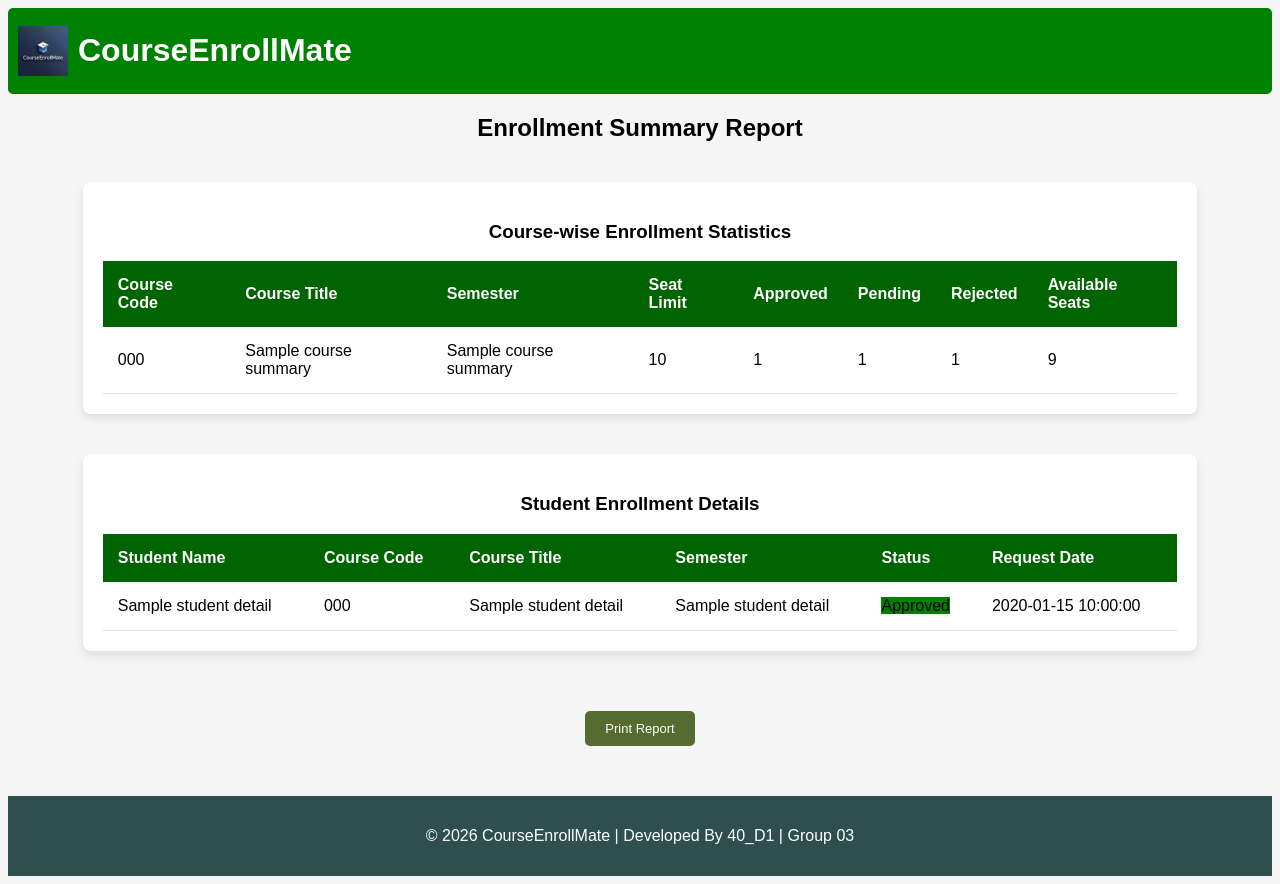
After one commit to adullahalmustakim/CourseEnrollMate, a Flask app: template templates/enrollment_report.html in a window 1280 px wide. The commit adds this page. Run offline with Flask 3, Linux system fonts and the light colour scheme; the template is opened without the code that fills it: most values are stand-ins (such as "Sample title", 1, 10 or a date in 2020).

Commit message:
Added Module 3 - Feature 4 :  Enrollment Summary and Reporting

```diff
--- a/app.py
+++ b/app.py
@@ -934,6 +934,57 @@ def delete_drop_deadline(id):
 
     return redirect(url_for("manage_drop_deadlines"))
 
+@app.route("/enrollment_report")
+@login_required
+@role_required("admin")
+def enrollment_report():
+
+    conn = get_db_connection()
+
+    course_summary = conn.execute("""
+        SELECT
+            c.course_code,
+            c.course_title,
+            s.semester_name,
+            co.max_seats,
+
+            SUM(CASE WHEN er.status = 'approved' THEN 1 ELSE 0 END) AS approved_count,
+            SUM(CASE WHEN er.status = 'pending' THEN 1 ELSE 0 END) AS pending_count,
+            SUM(CASE WHEN er.status = 'rejected' THEN 1 ELSE 0 END) AS rejected_count
+
+        FROM course_offerings co
+        JOIN courses c ON co.course_id = c.id
+        JOIN semesters s ON co.semester_id = s.id
+        LEFT JOIN enrollment_requests er ON er.offering_id = co.id
+
+        GROUP BY co.id
+        ORDER BY s.semester_name, c.course_code
+    """).fetchall()
+
+    student_details = conn.execute("""
+        SELECT
+            u.full_name AS student_name,
+            c.course_code,
+            c.course_title,
+            s.semester_name,
+            er.status,
+            er.request_date
+        FROM enrollment_requests er
+        JOIN users u ON er.student_id = u.id
+        JOIN course_offerings co ON er.offering_id = co.id
+        JOIN courses c ON co.course_id = c.id
+        JOIN semesters s ON co.semester_id = s.id
+        ORDER BY u.full_name
+    """).fetchall()
+
+    conn.close()
+
+    return render_template(
+        "enrollment_report.html",
+        course_summary=course_summary,
+        student_details=student_details
+    )
+
 @app.route("/logout")
 def logout():
     session.clear()
--- /dev/null
+++ b/changes.txt
@@ -0,0 +1,4 @@
+app.py
+    -@app.route("/enrollment_report")
+admin_dashboard.html
+enrollment_report.html
--- a/static/style.css
+++ b/static/style.css
@@ -241,3 +241,52 @@ tbody tr{
     align-items: center;
     gap: 10px;
 }
+
+/* graph bar */
+
+.bar-container {
+    display: flex;
+    width: 100%;
+    height: 25px;
+    margin-bottom: 15px;
+    background: #eee;
+    border-radius: 5px;
+    overflow: hidden;
+}
+
+.bar {
+    height: 100%;
+    text-align: center;
+    font-size: 12px;
+    color: white;
+}
+
+.approved {
+    background: green;
+}
+
+.pending {
+    background: orange;
+}
+
+.rejected {
+    background: red;
+}
+
+/*print button*/
+.print-btn {
+    display: inline-block;
+    width: auto !important;     /* 🔥 force small width */
+    padding: 10px 20px;          /* smaller padding */
+    font-size: 13px;            /* smaller text */
+    background: darkolivegreen;
+    color: white;
+    text-decoration: none;
+    border-radius: 5px;
+    border: none;               /* remove default button border */
+    cursor: pointer;
+}
+
+.print-btn:hover {
+    background: lightskyblue;
+}
--- a/templates/admin_dashboard.html
+++ b/templates/admin_dashboard.html
@@ -46,6 +46,8 @@
 
     <a href="/manage_drop_deadlines">Manage Drop Deadlines</a>
 
+    <a href="/enrollment_report">Enrollment Report</a>
+
 
 </div>
 
--- /dev/null
+++ b/templates/enrollment_report.html
@@ -0,0 +1,88 @@
+{% extends "base.html" %}
+
+{% block body %}
+
+
+<h2>Enrollment Summary Report</h2>
+
+<div class="table-container">
+
+<h3>Course-wise Enrollment Statistics</h3>
+
+<table>
+<thead>
+<tr>
+    <th>Course Code</th>
+    <th>Course Title</th>
+    <th>Semester</th>
+    <th>Seat Limit</th>
+    <th>Approved</th>
+    <th>Pending</th>
+    <th>Rejected</th>
+    <th>Available Seats</th>
+</tr>
+</thead>
+{% for c in course_summary %}
+<tbody>
+<tr>
+    <td>{{ c.course_code }}</td>
+    <td>{{ c.course_title }}</td>
+    <td>{{ c.semester_name }}</td>
+    <td>{{ c.max_seats }}</td>
+    <td>{{ c.approved_count or 0 }}</td>
+    <td>{{ c.pending_count or 0 }}</td>
+    <td>{{ c.rejected_count or 0 }}</td>
+
+    <td>
+        {{ (c.max_seats or 0) - (c.approved_count or 0) }}
+    </td>
+</tr>
+</tbody>
+{% endfor %}
+
+</table>
+</div>
+
+<div class="table-container">
+<h3>Student Enrollment Details</h3>
+
+<table>
+<thead>
+<tr>
+    <th>Student Name</th>
+    <th>Course Code</th>
+    <th>Course Title</th>
+    <th>Semester</th>
+    <th>Status</th>
+    <th>Request Date</th>
+</tr>
+</thead>
+{% for s in student_details %}
+<tbody>
+<tr>
+    <td>{{ s.student_name }}</td>
+    <td>{{ s.course_code }}</td>
+    <td>{{ s.course_title }}</td>
+    <td>{{ s.semester_name }}</td>
+
+    <td>
+        {% if s.status == 'approved' %}
+            <span class="approved">Approved</span>
+        {% elif s.status == 'pending' %}
+            <span class="pending">Pending</span>
+        {% else %}
+            <span class="rejected">Rejected</span>
+        {% endif %}
+    </td>
+
+    <td>{{ s.request_date }}</td>
+</tr>
+</tbody>
+{% endfor %}
+
+</table>
+</div>
+
+<button onclick="window.print()" class="print-btn">Print Report</button>
+
+{% endblock %}
```
Also changed, not shown: templates/my_courses.html (+4 -5 lines), courseenrollmate.db, templates/manage_drop_deadlines.html (indentation only), 2 other files.
